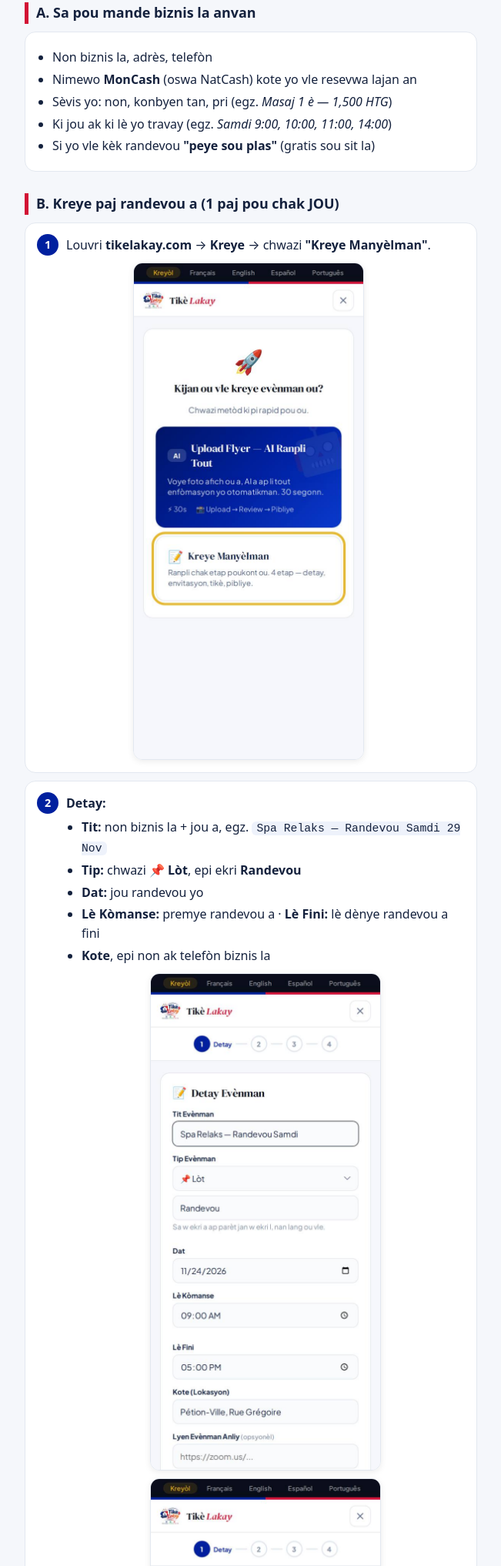
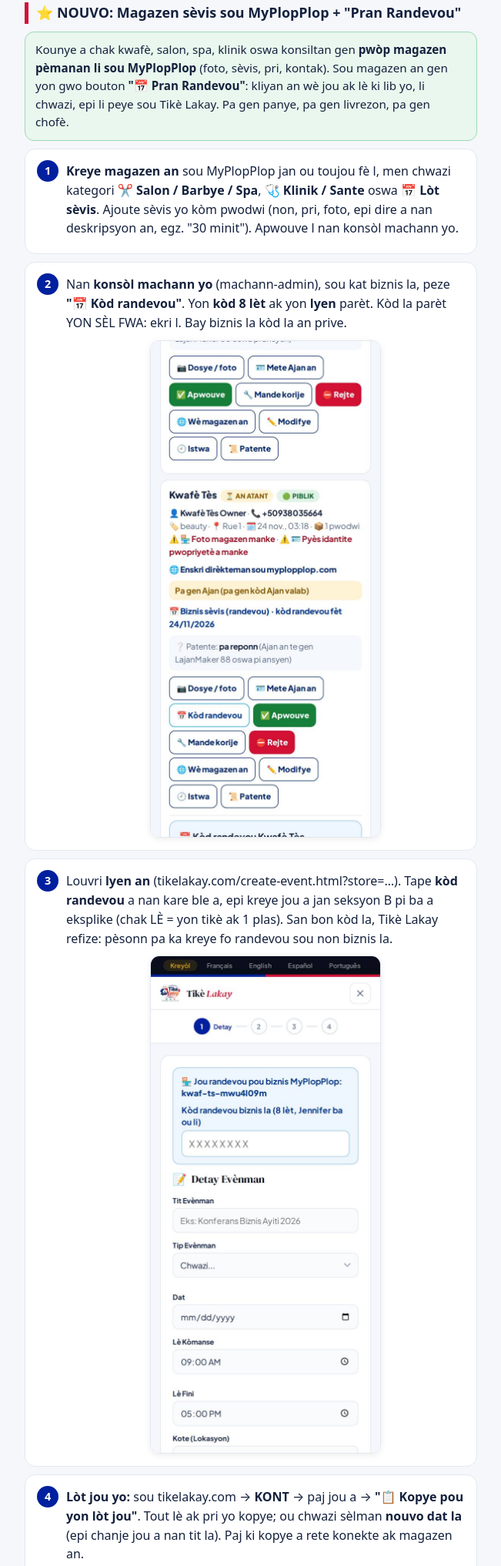
Before and after one commit to anirudhatalmale6-alt/tikelakay, a plain HTML site: page gid/randevou-bb1451/index.html in a window 1280 px wide. Shown: the part 285-2319 px from the top of the page at 77% size, without its empty margins (314-965 px from the left). Drawn offline with Linux system fonts and the light colour scheme.

Commit message:
Guide: service shops on MyPlopPlop + Pran Randevou

```diff
--- a/gid/randevou-bb1451/index.html
+++ b/gid/randevou-bb1451/index.html
@@ -37,6 +37,35 @@
 
 <div class="ok"><b>Kijan sa mache:</b> chak <b>LÈ</b> se yon tikè ki gen <b>1 sèl plas</b>. Kliyan an chwazi lè a, li peye, li resevwa konfimasyon ak QR kòd. Depi yon lè pran, pèsonn pa ka pran l ankò.<br>
 ✅ Nou teste l: 12 moun eseye pran menm lè a an menm tan → <b>1 sèl</b> pase.</div>
+
+<h2>⭐ NOUVO: Magazen sèvis sou MyPlopPlop + "Pran Randevou"</h2>
+<div class="ok">Kounye a chak kwafè, salon, spa, klinik oswa konsiltan gen <b>pwòp magazen pèmanan li sou MyPlopPlop</b> (foto, sèvis, pri, kontak). Sou magazen an gen yon gwo bouton <b>"📅 Pran Randevou"</b>: kliyan an wè jou ak lè ki lib yo, li chwazi, epi li peye sou Tikè Lakay. Pa gen panye, pa gen livrezon, pa gen chofè.</div>
+
+<div class="card step"><span class="n">1</span><div>
+<p><b>Kreye magazen an</b> sou MyPlopPlop jan ou toujou fè l, men chwazi kategori <b>✂️ Salon / Barbye / Spa</b>, <b>🩺 Klinik / Sante</b> oswa <b>📅 Lòt sèvis</b>. Ajoute sèvis yo kòm pwodwi (non, pri, foto, epi dire a nan deskripsyon an, egz. "30 minit"). Apwouve l nan konsòl machann yo.</p>
+</div></div>
+
+<div class="card step"><span class="n">2</span><div>
+<p>Nan <b>konsòl machann yo</b> (machann-admin), sou kat biznis la, peze <b>"📅 Kòd randevou"</b>. Yon <b>kòd 8 lèt</b> ak yon <b>lyen</b> parèt. Kòd la parèt YON SÈL FWA: ekri l. Bay biznis la kòd la an prive.</p>
+<img src="u6_console.jpg" alt="">
+</div></div>
+
+<div class="card step"><span class="n">3</span><div>
+<p>Louvri <b>lyen an</b> (tikelakay.com/create-event.html?store=…). Tape <b>kòd randevou</b> a nan kare ble a, epi kreye jou a jan seksyon B pi ba a eksplike (chak LÈ = yon tikè ak 1 plas). San bon kòd la, Tikè Lakay refize: pèsonn pa ka kreye fo randevou sou non biznis la.</p>
+<img src="u3_create.jpg" alt="">
+</div></div>
+
+<div class="card step"><span class="n">4</span><div>
+<p><b>Lòt jou yo:</b> sou tikelakay.com → <b>KONT</b> → paj jou a → <b>"📋 Kopye pou yon lòt jou"</b>. Tout lè ak pri yo kopye; ou chwazi sèlman <b>nouvo dat la</b> (epi chanje jou a nan tit la). Paj ki kopye a rete konekte ak magazen an.</p>
+<img src="u4_kont.jpg" alt="">
+<img src="u5_copy.jpg" alt="">
+</div></div>
+
+<div class="card step"><span class="n">5</span><div>
+<p><b>Kliyan an:</b> li louvri magazen an sou MyPlopPlop → <b>"📅 Pran Randevou"</b> → li wè jou yo ak lè ki lib yo → li peze yon lè → paj Tikè Lakay louvri pou l peye (rès la menm jan ak seksyon C).</p>
+<img src="u1_store.jpg" alt="">
+<img src="u2_sheet.jpg" alt="">
+</div></div>
 
 <h2>A. Sa pou mande biznis la anvan</h2>
 <div class="card"><ul>
```
Also changed, not shown: gid/randevou-bb1451/u1_store.jpg (added), gid/randevou-bb1451/u2_sheet.jpg (added), gid/randevou-bb1451/u3_create.jpg (added), gid/randevou-bb1451/u4_kont.jpg (added), gid/randevou-bb1451/u5_copy.jpg (added), gid/randevou-bb1451/u6_console.jpg (added).
